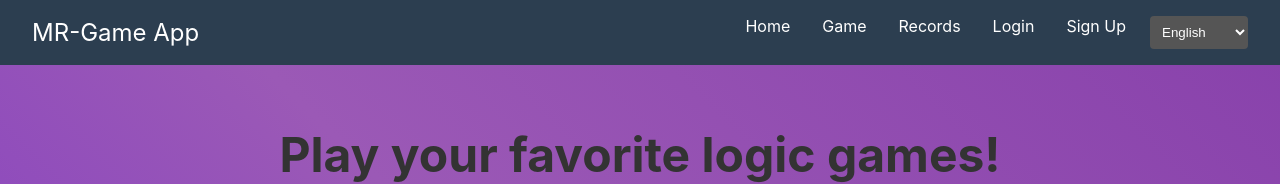
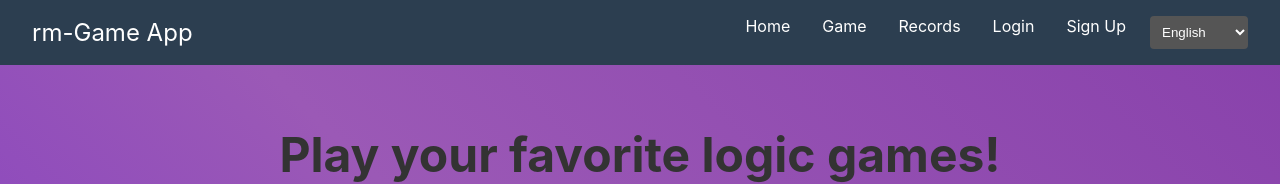
Before and after one commit to Roland-Mehes/RM-Games, a React (Create React App) app: page / in a window 1280 px wide. Shown: the top 184 px of the page. Built offline with nearby package versions, Linux system fonts and the light colour scheme.

Commit message:
header logo change

```diff
--- a/src/components/Header/Header.js
+++ b/src/components/Header/Header.js
@@ -34,7 +34,7 @@ const Header = () => {
     <header className="header">
       <div className="header-content">
         <div className="logo">
-          <Link to="/">MR-Game App</Link>
+          <Link to="/">rm-Game App</Link>
         </div>
         <div className="hamburger" onClick={toggleMenu}>
           <span className="bar"></span>
--- a/src/components/Landing/Benefits.js
+++ b/src/components/Landing/Benefits.js
@@ -13,9 +13,6 @@ const Benefits = () => {
         {benefitsContent?.map((content, idx) => (
           <li key={idx}>{content}</li>
         ))}
-        {/* <li>Fejleszti a logikai gondolkodást</li>
-        <li>Kihívások minden nap</li>
-        <li>Kiváló a szórakozásra és az agytornáztatásra</li> */}
       </ul>
     </section>
   );
```
